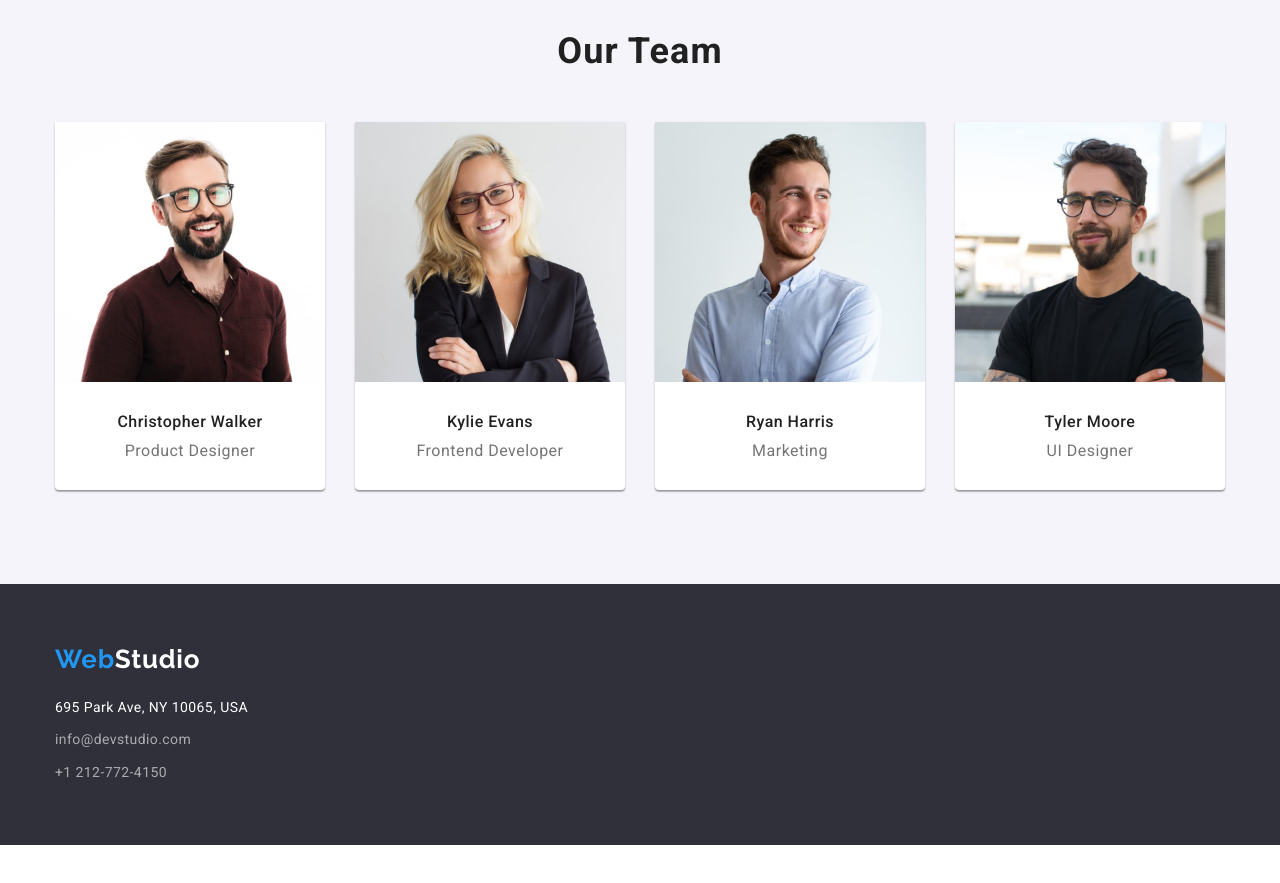
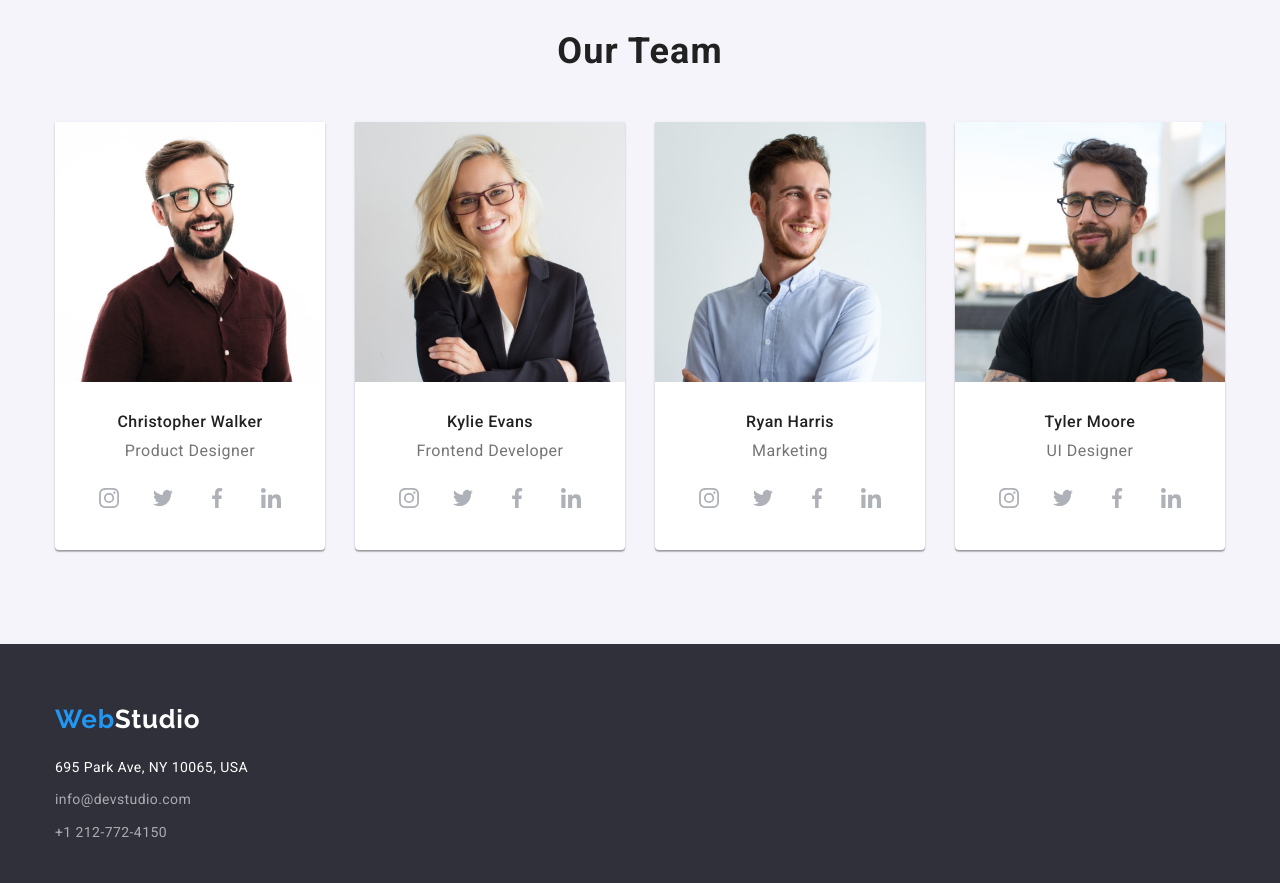
Before and after one commit to SaveAna/goit-markup-hw-04, a plain HTML site: page index.html in a window 1280 px wide. Shown: the part 1660-2543 px from the top of the page. Before the commit the page ends 2505 px from the top, so only its background shows below. Drawn offline with nearby package versions, Linux system fonts and the light colour scheme.

Commit message:
added social-links for teammates-section

```diff
--- a/css/styles.css
+++ b/css/styles.css
@@ -6,6 +6,7 @@
   --primary-black-color: #212121;
   --footer-contacts-color: #ffffff99;
   --overlay-color: #2f303a66;
+  --icon-color: #afb1b8;
   --dark-bg-color: #2f303a;
   --light-bg-color: #f5f4fa;
   --hero-bg-color: #c4c4c4;
@@ -145,12 +146,14 @@ img {
   gap: 10px;
 }
 
+/* ---------icons-------------------- */
+
 .mail-icon,
 .tel-icon {
   fill: currentColor;
 }
 
-/* ----------------------------- */
+/* ----------geometry------------------- */
 
 .head-content {
   display: flex;
@@ -213,6 +216,8 @@ img {
   background-color: var(--active-btn-color);
 }
 
+/* -----------background------------------ */
+
 .overlay {
   max-width: 1600px;
   height: 600px;
@@ -243,6 +248,8 @@ img {
   color: var(--basic-text-color);
 }
 
+/* --------------icons------------------ */
+
 .thumb {
   background-color: var(--light-bg-color);
   border-radius: 4px;
@@ -255,27 +262,7 @@ img {
   margin-right: auto;
 }
 
-/* .features-group .item::before {
-  display: block;
-  content: '';
-  height: 120px;
-
-
-  background-size: contain;
-  background-repeat: no-repeat;
-  background-position: center;
-  background-color: var(--light-bg-color);
-  border-radius: 4px;
-}
-
-.icon-antenna::before {
-  width: 70px;
-  height: 70px;
-  background-image: url(../images/icons.svg#antenna);
-  background-color: var(--light-bg-color);
-} */
-
-/* ---------------------------- */
+/* -----------geometry----------------- */
 
 .features-group {
   display: flex;
@@ -331,9 +318,41 @@ img {
   margin-top: 10px;
 }
 
-/* ------------------------------- */
+/* ---------icons-------------------- */
 
-.teammates .list {
+.social-links {
+  display: flex;
+  margin-top: 16px;
+  justify-content: center;
+  gap: 10px;
+}
+
+.social-links .item {
+  display: flex;
+}
+
+.social-links .link {
+  border-radius: 50%;
+  color: var(--icon-color);
+}
+
+.social-icon {
+  display: block;
+  width: 44px;
+  height: 44px;
+  fill: currentColor;
+  padding: 12px;
+}
+
+.social-links .link:hover,
+.social-links .link:focus {
+  color: var(--primary-white-color);
+  background-color: var(--accent-color);
+}
+
+/* ----------geometry--------------------- */
+
+.teammates .card {
   display: flex;
   gap: var(--card-gap);
   flex-basis: calc((100%-3 * var(--card-gap)) / 4);
--- a/index.html
+++ b/index.html
@@ -141,12 +141,42 @@
       <section class="teammates section">
         <div class="container">
           <h2 class="section-title">Our Team</h2>
-          <ul class="list">
+          <ul class="card list">
             <li class="teammate-card">
               <img src="./images/walker.jpg" alt="man with glasses" width="270" />
               <div class="content">
                 <h3 class="teammate-name">Christopher Walker</h3>
                 <p class="teammate-position">Product Designer</p>
+                <ul class="list social-links">
+                  <li class="item">
+                    <a class="link" href="#">
+                      <svg class="social-icon" width="20" heigth="20">
+                        <use href="./images/icons.svg#instagram"></use>
+                      </svg>
+                    </a>
+                  </li>
+                  <li class="item">
+                    <a class="link" href="#">
+                      <svg class="social-icon" width="20" heigth="20">
+                        <use href="./images/icons.svg#twitter"></use>
+                      </svg>
+                    </a>
+                  </li>
+                  <li class="item">
+                    <a class="link" href="#">
+                      <svg class="social-icon" width="20" heigth="20">
+                        <use href="./images/icons.svg#facebook"></use>
+                      </svg>
+                    </a>
+                  </li>
+                  <li class="item">
+                    <a class="link" href="#">
+                      <svg class="social-icon" width="20" heigth="20">
+                        <use href="./images/icons.svg#linkedin"></use>
+                      </svg>
+                    </a>
+                  </li>
+                </ul>
               </div>
             </li>
             <li class="teammate-card">
@@ -154,6 +184,36 @@
               <div class="content">
                 <h3 class="teammate-name">Kylie Evans</h3>
                 <p class="teammate-position">Frontend Developer</p>
+                <ul class="list social-links">
+                  <li class="item">
+                    <a class="link" href="#">
+                      <svg class="social-icon" width="20" heigth="20">
+                        <use href="./images/icons.svg#instagram"></use>
+                      </svg>
+                    </a>
+                  </li>
+                  <li class="item">
+                    <a class="link" href="#">
+                      <svg class="social-icon" width="20" heigth="20">
+                        <use href="./images/icons.svg#twitter"></use>
+                      </svg>
+                    </a>
+                  </li>
+                  <li class="item">
+                    <a class="link" href="#">
+                      <svg class="social-icon" width="20" heigth="20">
+                        <use href="./images/icons.svg#facebook"></use>
+                      </svg>
+                    </a>
+                  </li>
+                  <li class="item">
+                    <a class="link" href="#">
+                      <svg class="social-icon" width="20" heigth="20">
+                        <use href="./images/icons.svg#linkedin"></use>
+                      </svg>
+                    </a>
+                  </li>
+                </ul>
               </div>
             </li>
             <li class="teammate-card">
@@ -161,6 +221,36 @@
               <div class="content">
                 <h3 class="teammate-name">Ryan Harris</h3>
                 <p class="teammate-position">Marketing</p>
+                <ul class="list social-links">
+                  <li class="item">
+                    <a class="link" href="#">
+                      <svg class="social-icon" width="20" heigth="20">
+                        <use href="./images/icons.svg#instagram"></use>
+                      </svg>
+                    </a>
+                  </li>
+                  <li class="item">
+                    <a class="link" href="#">
+                      <svg class="social-icon" width="20" heigth="20">
+                        <use href="./images/icons.svg#twitter"></use>
+                      </svg>
+                    </a>
+                  </li>
+                  <li class="item">
+                    <a class="link" href="#">
+                      <svg class="social-icon" width="20" heigth="20">
+                        <use href="./images/icons.svg#facebook"></use>
+                      </svg>
+                    </a>
+                  </li>
+                  <li class="item">
+                    <a class="link" href="#">
+                      <svg class="social-icon" width="20" heigth="20">
+                        <use href="./images/icons.svg#linkedin"></use>
+                      </svg>
+                    </a>
+                  </li>
+                </ul>
               </div>
             </li>
             <li class="teammate-card">
@@ -168,6 +258,36 @@
               <div class="content">
                 <h3 class="teammate-name">Tyler Moore</h3>
                 <p class="teammate-position">UI Designer</p>
+                <ul class="list social-links">
+                  <li class="item">
+                    <a class="link" href="#">
+                      <svg class="social-icon" width="20" heigth="20">
+                        <use href="./images/icons.svg#instagram"></use>
+                      </svg>
+                    </a>
+                  </li>
+                  <li class="item">
+                    <a class="link" href="#">
+                      <svg class="social-icon" width="20" heigth="20">
+                        <use href="./images/icons.svg#twitter"></use>
+                      </svg>
+                    </a>
+                  </li>
+                  <li class="item">
+                    <a class="link" href="#">
+                      <svg class="social-icon" width="20" heigth="20">
+                        <use href="./images/icons.svg#facebook"></use>
+                      </svg>
+                    </a>
+                  </li>
+                  <li class="item">
+                    <a class="link" href="#">
+                      <svg class="social-icon" width="20" heigth="20">
+                        <use href="./images/icons.svg#linkedin"></use>
+                      </svg>
+                    </a>
+                  </li>
+                </ul>
               </div>
             </li>
           </ul>
```
